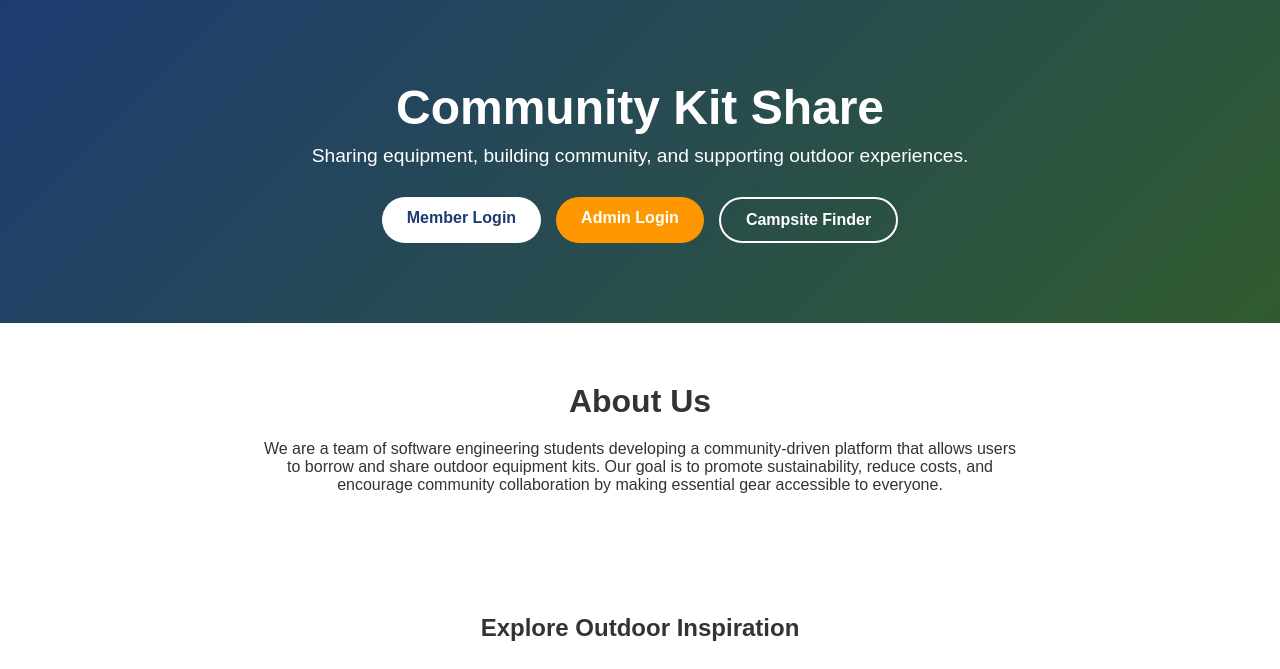
After one commit to Andrei221241/community-kit-share-webapp, a Node server app: template views/pages/Intro-Page.pug in a window 1280 px wide. The commit adds this page. Shown: the top 669 px of the page. Run offline with Node 20, Linux system fonts and the light colour scheme; the template is opened without the code that fills it, so the values that code supplies are empty; some libraries are stand-ins or nearby versions.

Commit message:
Added frontend pages and styling

```diff
--- /dev/null
+++ b/public/styles/css/Intro-Page.css
@@ -0,0 +1,111 @@
+* {
+  margin: 0;
+  padding: 0;
+  box-sizing: border-box;
+  font-family: Arial, sans-serif;
+}
+
+body {
+  background: #ffffff;
+  color: #333;
+}
+
+/* HERO */
+.hero {
+  text-align: center;
+  padding: 80px 20px;
+  background: linear-gradient(135deg, #1e3c72, #315b2e);
+  color: white;
+}
+
+.hero h1 {
+  font-size: 3rem;
+  margin-bottom: 10px;
+}
+
+.hero p {
+  font-size: 1.2rem;
+  margin-bottom: 30px;
+}
+
+/* BUTTONS */
+.buttons {
+  display: flex;
+  justify-content: center;
+  gap: 15px;
+  flex-wrap: wrap;
+}
+
+.btn {
+  padding: 12px 25px;
+  background: #ffffff;
+  color: #1e3c72;
+  text-decoration: none;
+  border-radius: 30px;
+  font-weight: bold;
+  transition: 0.3s;
+}
+
+.btn:hover {
+  background: #ddd;
+}
+
+.btn.secondary {
+  background: #ff9800;
+  color: white;
+}
+
+.btn.secondary:hover {
+  background: #e68900;
+}
+
+.btn.outline {
+  background: transparent;
+  border: 2px solid white;
+  color: white;
+}
+
+.btn.outline:hover {
+  background: white;
+  color: #1e3c72;
+}
+
+/* ABOUT */
+.about {
+  padding: 60px 20px;
+  text-align: center;
+  max-width: 800px;
+  margin: auto;
+}
+
+.about h2 {
+  margin-bottom: 20px;
+  font-size: 2rem;
+}
+
+/* VIDEOS */
+.videos {
+  padding: 60px 20px;
+  text-align: center;
+}
+
+.video-grid {
+  display: grid;
+  grid-template-columns: repeat(auto-fit, minmax(250px, 1fr));
+  gap: 20px;
+  margin-top: 30px;
+}
+
+.video-grid iframe {
+  width: 100%;
+  height: 200px;
+  border-radius: 10px;
+}
+
+/* FOOTER */
+footer {
+  text-align: center;
+  padding: 20px;
+  background: #222;
+  color: white;
+}
--- a/views/pages/Coordinator-Approve-Page.pug
+++ b/views/pages/Coordinator-Approve-Page.pug
@@ -46,7 +46,7 @@ html(lang="en")
 
               // Member
               td
-                | Sassy John
+                | Hamelton John
                 br
                 span.note ID: M-10234
 
--- /dev/null
+++ b/views/pages/Intro-Page.pug
@@ -0,0 +1,41 @@
+doctype html
+html(lang="en")
+  head
+    meta(charset="UTF-8")
+    title Community Kit Share
+    link(rel="stylesheet", href="/styles/css/Intro-Page.css")
+
+  body
+
+    // HERO SECTION
+    section.hero
+      h1 Community Kit Share
+      p Sharing equipment, building community, and supporting outdoor experiences.
+
+      .buttons
+        a.btn(href="/member-login") Member Login
+        a.btn.secondary(href="/admin-login") Admin Login
+        a.btn.outline(href="/map") Campsite Finder
+
+    // ABOUT SECTION
+    section.about
+      h2 About Us
+      p
+        | We are a team of software engineering students developing a community-driven platform
+        | that allows users to borrow and share outdoor equipment kits. Our goal is to promote
+        | sustainability, reduce costs, and encourage community collaboration by making essential
+        | gear accessible to everyone.
+
+    // VIDEOS SECTION
+    section.videos
+      h2 Explore Outdoor Inspiration
+
+      .video-grid
+        iframe(src="https://www.youtube.com/embed/u1deJaJq4Ho", allowfullscreen)
+        iframe(src="https://www.youtube.com/embed/djziBOPR9VE", allowfullscreen)
+        iframe(src="https://www.youtube.com/embed/Uu25VdfxE6U", allowfullscreen)
+        iframe(src="https://www.youtube.com/embed/HICGhesPSAY", allowfullscreen)
+
+    // FOOTER
+    footer
+      p © 2026 Community Kit Share | Built by our team
```
Also changed, not shown: public/styles/css/Coordinator-Approve-Page.css (+9 -4 lines), public/styles/css/Coordinator-login-Page.css (+6 -10 lines), public/styles/css/Member-Book-Page.css (+8 -3 lines), public/styles/css/Member-Confirmation-Page.css (+8 -4 lines), public/styles/css/Member-Login-Page.css (+5 -9 lines), views/pages/Member-Confirmation-Page.pug (line endings or trailing spaces).
